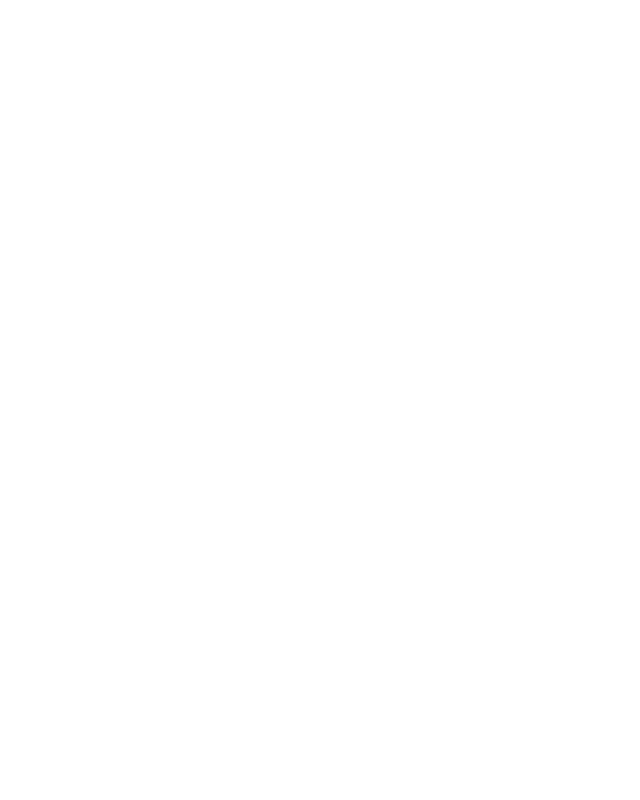
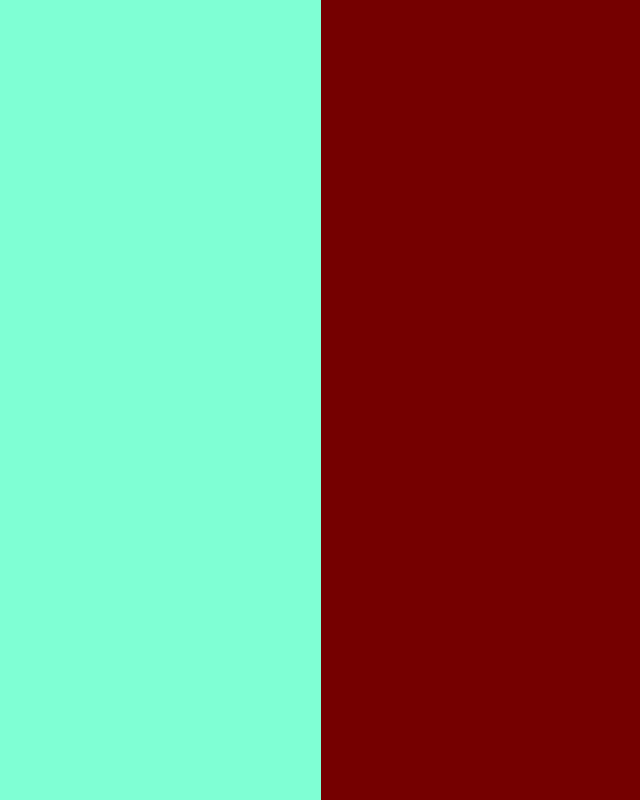
Before and after one commit to DRK-V/BikeStore, a React (Vite) app in the folder frontend/: page /Actualizar_productos_admin in a window 1280 px wide. Shown: the whole page, without its empty margins (319-959 px from the left). Built offline with nearby package versions, Linux system fonts and the light colour scheme.

Commit message:
usuarios nuevos

```diff
--- /dev/null
+++ b/frontend/src/css/Actualizar_productos_admin.css
@@ -0,0 +1,12 @@
+.pa_one{
+    width: 100%;
+    height: 100vh;
+    position: relative;
+    background-color: rgb(117, 0, 0);
+}
+
+.img_p{
+    width: 50%;
+    height: 100vh;
+    background-color: aquamarine;
+}
--- a/frontend/src/page/Actualizar_productos_admin.jsx
+++ b/frontend/src/page/Actualizar_productos_admin.jsx
@@ -1,11 +1,19 @@
 import React from 'react'
+import "../css/Actualizar_productos_admin.css"
 
-const Actualizar_productos_admin = () => {
-  return (
-    <>
+export const Actualizar_productos_admin = () => {
+    return (
+        <>
+            <div className='pa_one'>
+                <div className='img_p'>
 
-    </>
-  )
+                </div>
+                <form action="" className='info_p'>
+
+                </form>
+
+            </div>
+
+        </>
+    )
 }
-
-export default Actualizar_productos_admin
```
Also changed, not shown: frontend/src/page/App.jsx (+4 -5 lines).
